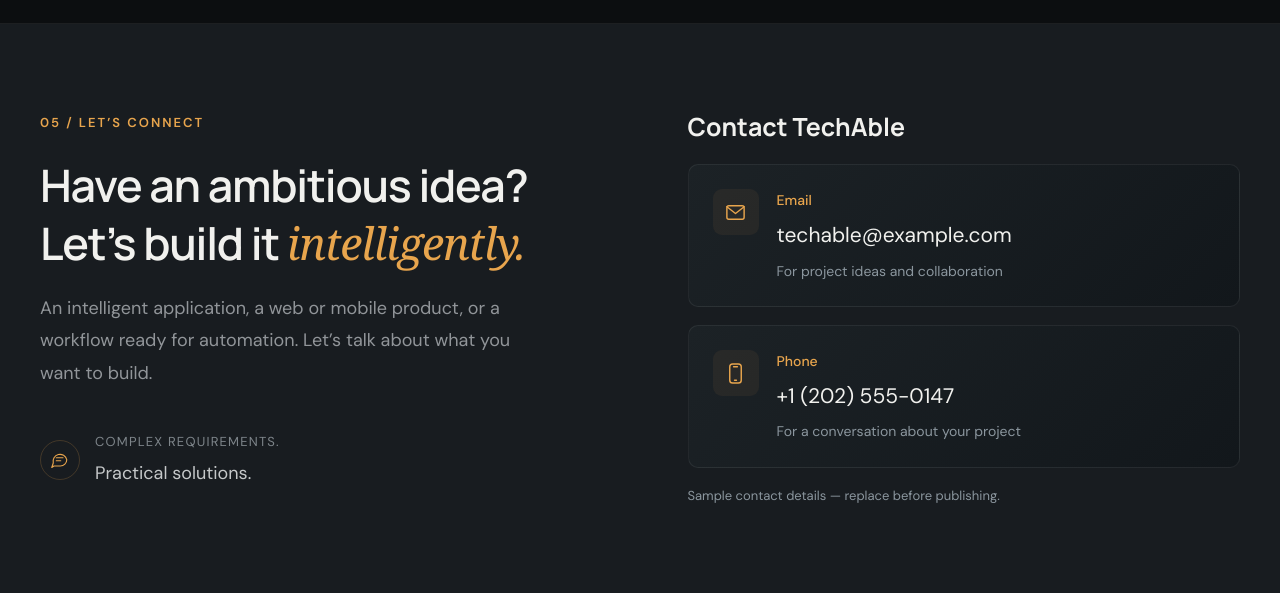
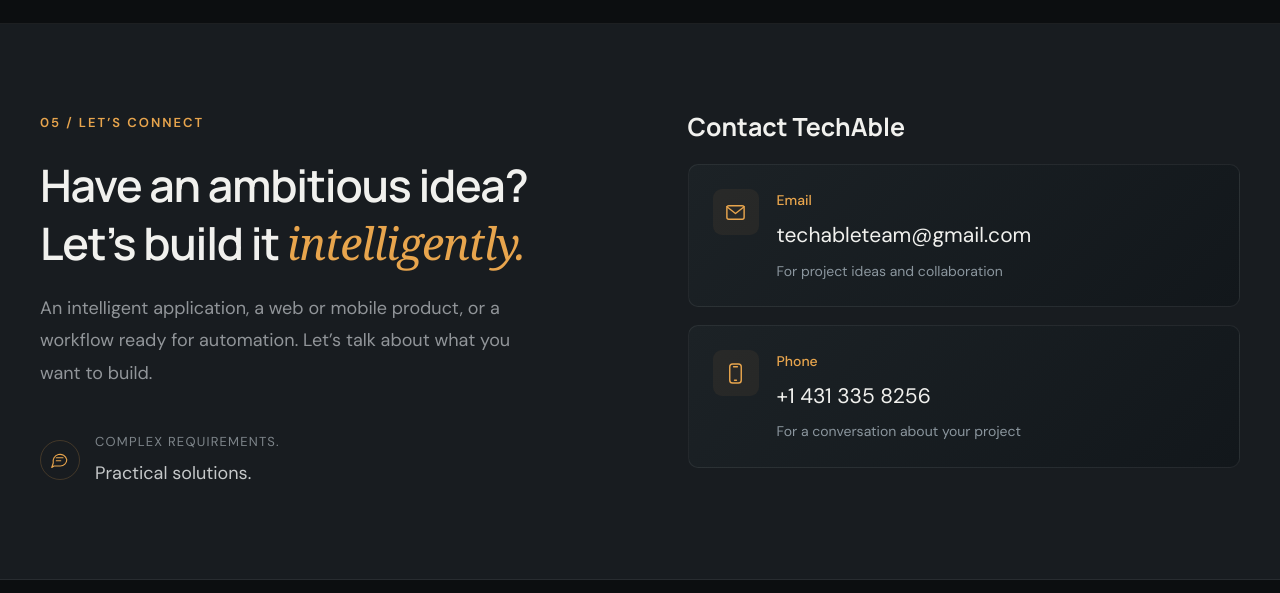
Before and after one commit to kstar0102/JoshuaHernandez, a website: page index.html in a window 1280 px wide. Shown: the part 4596-5189 px from the top of the page. Drawn offline with Linux system fonts and the light colour scheme.

Commit message:
fix the contact info

```diff
--- a/index.html
+++ b/index.html
@@ -284,13 +284,12 @@
           <h3 id="direct-contact-title">Contact TechAble</h3>
           <div class="contact-method" data-contact="email">
             <span class="contact-method-icon" data-icon="mail"></span>
-            <div><h4>Email</h4><p class="contact-value"><a href="mailto:techable@example.com">techable@example.com</a></p><small>For project ideas and collaboration</small></div>
+            <div><h4>Email</h4><p class="contact-value"><a href="mailto:techableteam@gmail.com">techableteam@gmail.com</a></p><small>For project ideas and collaboration</small></div>
           </div>
           <div class="contact-method" data-contact="phone">
             <span class="contact-method-icon" data-icon="phone"></span>
-            <div><h4>Phone</h4><p class="contact-value"><a href="tel:+12025550147">+1 (202) 555-0147</a></p><small>For a conversation about your project</small></div>
+            <div><h4>Phone</h4><p class="contact-value"><a href="tel:+14313358256">+1 431 335 8256</a></p><small>For a conversation about your project</small></div>
           </div>
-          <p class="contact-placeholder-note">Sample contact details — replace before publishing.</p>
         </div>
       </div>
     </section>
```
Also changed, not shown: README.md.
